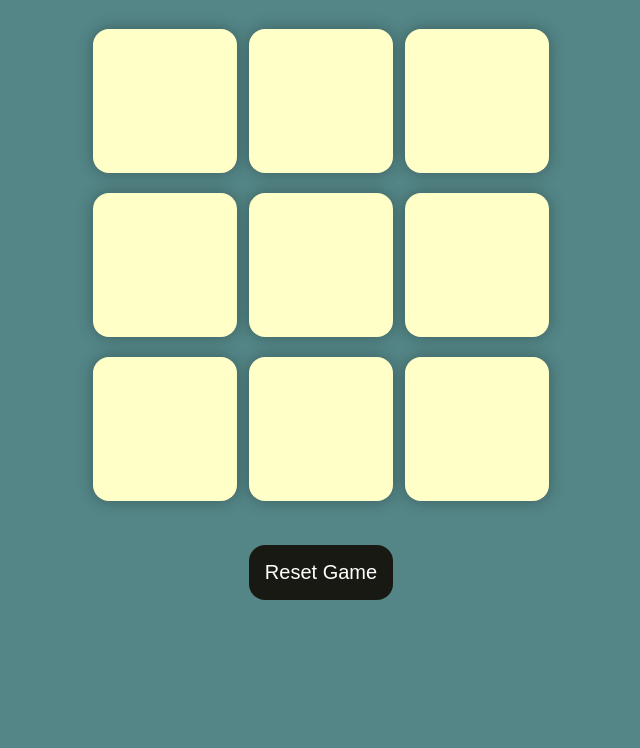
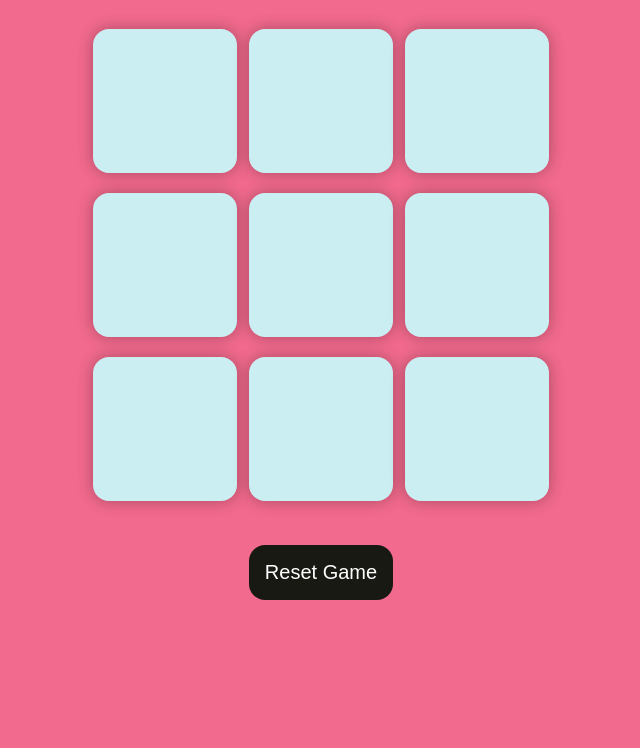
Before and after one commit to DarkSoul5544/Mini-Projects, a plain HTML site: page TIC TAC TOE/index.html in a window 1280 px wide. Shown: the part 52-800 px from the top of the page, without its empty margins (319-959 px from the left). Drawn offline with Linux system fonts and the light colour scheme.

Commit message:
Color updates

```diff
--- a/TIC TAC TOE/style.css
+++ b/TIC TAC TOE/style.css
@@ -4,7 +4,7 @@
   }
 
   body {
-    background-color: #548687;
+    background-color: #f26a8d;
     text-align: center;
   }
 
@@ -34,7 +34,7 @@
     box-shadow: 0 0 1rem rgba(0, 0, 0, 0.3);
     font-size: 8vmin;
     color: #b0413e;
-    background-color: #ffffc7;
+    background-color: #cbeef3;
   }
 
   #reset-btn {
```
Also changed, not shown: 1 other file.
